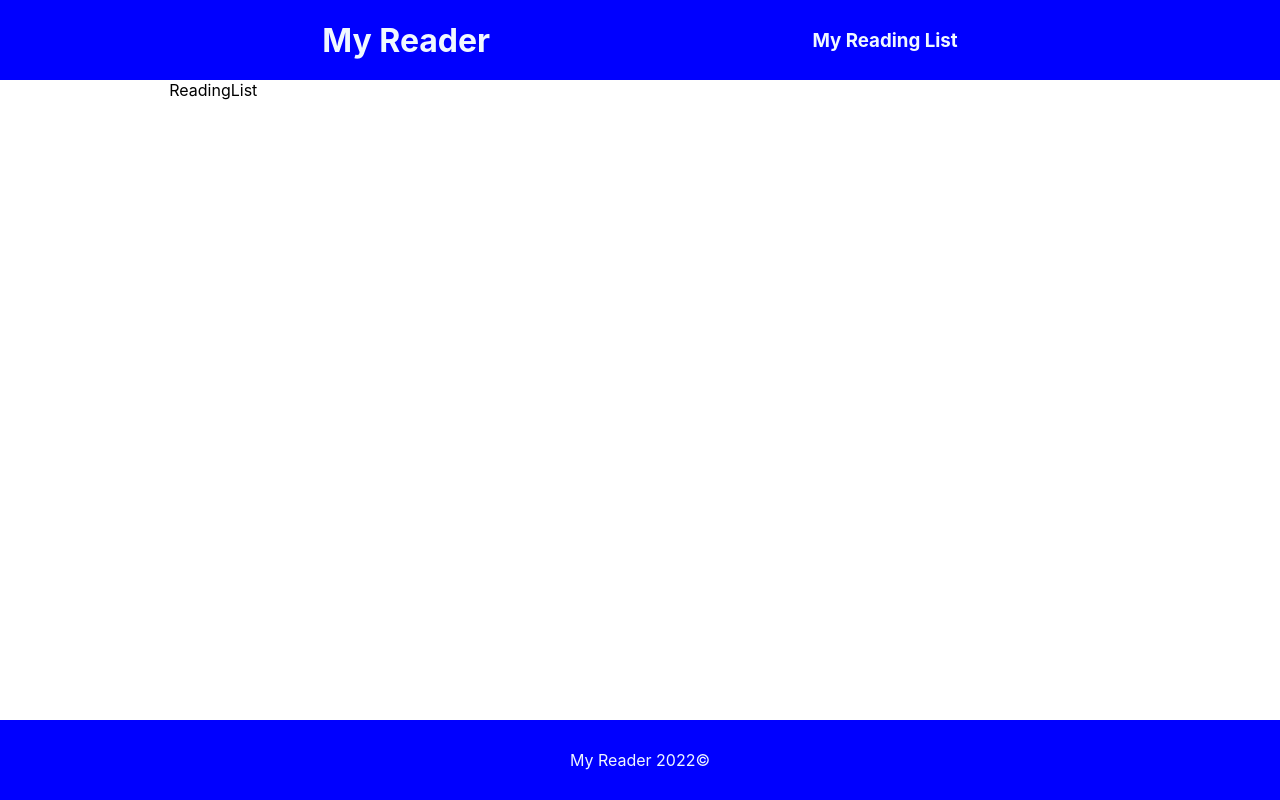
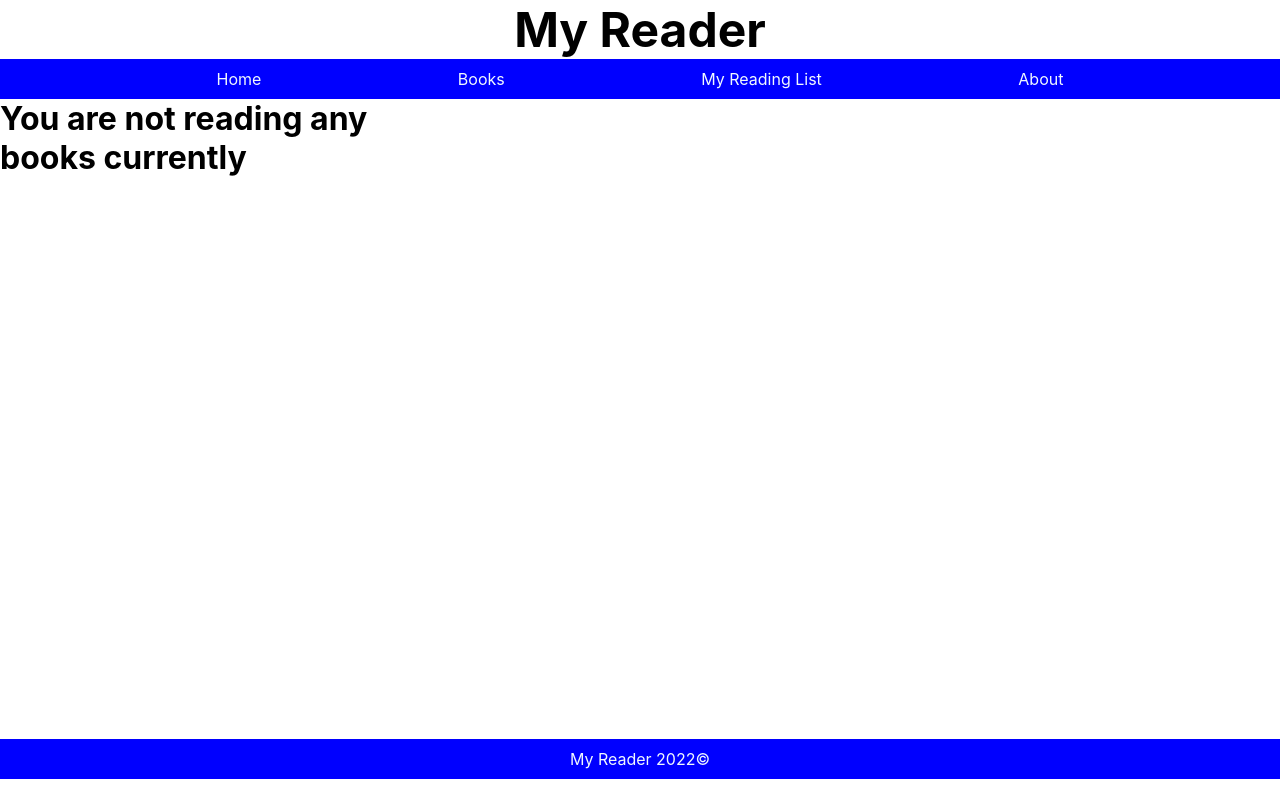
Before and after one commit to kenda-bot/phase-2-Bookreader-project, a React (Create React App) app: page /ReadingList in a window 1280 px wide. Built offline with nearby package versions, Linux system fonts and the light colour scheme.

Commit message:
add & remove from reading list

```diff
--- a/package.json
+++ b/package.json
@@ -6,6 +6,7 @@
     "@testing-library/jest-dom": "^5.16.5",
     "@testing-library/react": "^13.4.0",
     "@testing-library/user-event": "^13.5.0",
+    "axios": "^1.1.0",
     "react": "^18.2.0",
     "react-dom": "^18.2.0",
     "react-router": "^6.4.1",
--- a/src/API.js
+++ b/src/API.js
@@ -1 +1 @@
-export const API_url="https://example-data.draftbit.com/books?_limit=10"
+export const API_URL="https://example-data.draftbit.com/books?_limit=10"
--- a/src/App.css
+++ b/src/App.css
@@ -7,18 +7,27 @@ a{
   color: aliceblue;
   text-decoration: none;
 }
+.header{
+  display: flex;
+  align-items: center;
+  justify-content: center;
+  font-weight:bolder;
+  font-size: x-large;
+
+}
 .navbar {
 width: 100%;
-height: 10vh;
+height: 5vh;
 background:blue;
 color: aliceblue;
 display: flex;
 align-items: center;
 justify-content: space-evenly;
+padding: 20px;
 }
 .footer{
   width: 100%;
-  height: 10vh;
+  height: 5vh;
   background: blue;
   color: aliceblue;
   display: flex;
@@ -47,6 +56,15 @@ justify-content: space-evenly;
   display: grid;
   grid-template-columns: repeat(3,1fr);
   justify-items: center;
+
+}
+.home{
+  min-height: 80vh;
+  width: 100%;
+}
+.about{
+  min-height: 80vh;
+  width: 100%;
 }
 img{
   width: 300px;
--- a/src/App.js
+++ b/src/App.js
@@ -1,19 +1,27 @@
 import './App.css';
-import {Routes, Route} from 'react-router-dom';
+import {Routes, Route, BrowserRouter} from 'react-router-dom';
 import Books from './Components/Books';
 import BookDetails from './Components/BookDetails';
 import NavBar from './Components/NavBar';
 import Footer from './Components/Footer';
 import ReadingList from './Components/ReadingList';
+import Home from './Components/Home';
+import About from './Components/About';
 function App() {
   return (
     <div className="App">
+
       <NavBar/>
       <Routes>
-        <Route path="/"element={<Books />}/>
+
+        <Route path="/"element={<Home/>}/>
+        <Route path ="/books" element={<Books />}/>
         <Route path = "/book/:id" element={<BookDetails />}/>
         <Route path = "/ReadingList" element={<ReadingList />}/>
+        <Route path = "/about" element={<About />}/>
+
       </Routes>
+
       <Footer />
     </div>
   );
--- /dev/null
+++ b/src/Components/About.js
@@ -0,0 +1,9 @@
+import React from 'react'
+import'../App';
+function  About () {
+  return (
+    <div className='about'> About my Reader </div>
+  )
+}
+
+export default  About
--- a/src/Components/BookDetails.js
+++ b/src/Components/BookDetails.js
@@ -1,8 +1,10 @@
 import React from 'react'
 import "../App";
-function BookDetails() {
+
+const BookDetails=()=> {
+
   return (
-    <div>BookDetails</div>
+    <div className='book-details'>BookDetails</div>
   )
 }
 
--- a/src/Components/Books.js
+++ b/src/Components/Books.js
@@ -1,25 +1,55 @@
-import React,{useEffect,useState} from 'react'
+import React,{useEffect,useState} from 'react';
 import "../App";
-import{API_url} from "../API";
-
+import axios from "axios"
+import { API_URL} from '../API';
+import {useAppContext} from "./context/appContext";
+import { useNavigate } from 'react-router-dom';
 const Books=()=> {
   const [books,setBooks] =useState([]);
 
+  const{ReadingList,addToReadingList,removeFromReadingList}=useAppContext();
+
+ console.log("ReadingList are",ReadingList)
+
+ const ReadingListChecker=(id)=> {
+  const boolean=ReadingList.some((book)=>book.id===id);
+  return boolean;
+ }
+
   useEffect(()=>{
-    fetch("https://example-data.draftbit.com/books?_limit=10")
-    .then((response)=>response.json())
-    .then((data)=>setBooks(data))
+    axios
+    .get(API_URL)
+    .then((response)=>{
+      console.log(response.data);
+      setBooks(response.data);
+    })
+    .catch((error)=>console.log(error));
+
    },[]);
+
+
+
 
 
   return (
     <div className='books'>
+
       {books.map((book)=>(
         <div key ={book.id}className="book-list">
           <div><h2>{book.title}</h2></div>
           <div><img src ={book.image_url} alt ="#"/></div>
+
           <div>
-            <button>Add to My Reading List</button>
+            {ReadingListChecker(book.id) ? (
+             <button onClick={()=>removeFromReadingList(book.id)}>
+              Remove From My Reading List
+              </button>
+            ):(
+              <button onClick={()=>addToReadingList(book)}>
+          Add To My Reading List
+          </button>
+          )}
+
             </div>
     </div>
   ))}
--- /dev/null
+++ b/src/Components/Home.js
@@ -0,0 +1,9 @@
+import React from 'react'
+import "../App"
+function Home() {
+  return (
+    <div className='home'>Welcome to my Reader</div>
+  )
+}
+
+export default Home
--- a/src/Components/NavBar.js
+++ b/src/Components/NavBar.js
@@ -1,19 +1,21 @@
 import React from 'react';
 import "../App";
-import{Link} from'react-router-dom';
+import{NavLink} from'react-router-dom';
 
 function NavBar() {
   return (
-    <div className = "navbar">
-    <div>
+    <>
+    <div className='header'>
        <h1> My Reader </h1>
        </div>
-    <div>
-      <Link to= "/ReadingList">
-      <h3>My Reading List</h3>
-      </Link>
+    <div className = "navbar">
+    <NavLink to = "/">Home </NavLink>
+    <NavLink to = "/books"> Books  </NavLink>
+      <NavLink to= "/ReadingList"> My Reading List </NavLink>
+      <NavLink to = "/about"> About</NavLink>
+
        </div>
-    </div>
+       </>
 
   )
 }
--- a/src/Components/ReadingList.js
+++ b/src/Components/ReadingList.js
@@ -1,10 +1,47 @@
 import React from 'react'
 import "../App";
+import {useAppContext} from "./context/appContext";
+
+
 
 function ReadingList() {
-  return (
-    <div className = "reading">ReadingList</div>
-  )
-}
+  const{ReadingList,addToReadingList,removeFromReadingList}=useAppContext();
+
+ console.log("ReadingList are",ReadingList)
+
+ const ReadingListChecker=(id)=> {
+  const boolean=ReadingList.some((book)=>book.id===id);
+  return boolean;
+ };
+
+ return (
+    <div className = "reading">
+      {ReadingList.length > 0 ? (
+        ReadingList.map((book)=>(
+        <div key ={book.id}className="book-list">
+          <div><h2>{book.title}</h2></div>
+          <div><img src ={book.image_url} alt ="#"/></div>
+
+          <div>
+            {ReadingListChecker(book.id) ? (
+             <button onClick={()=>removeFromReadingList(book.id)}>
+              Remove From My Reading List
+              </button>
+            ):(
+              <button onClick={()=>addToReadingList(book)}>
+          Add To My Reading List
+          </button>
+          )}
+
+            </div>
+            </div>
+ ))
+ ):(
+ <h1 className='text'>You are not reading any books currently</h1>
+ ) }
+ </div>
+ )}
+
+
 
 export default ReadingList
--- /dev/null
+++ b/src/Components/context/appContext.js
@@ -0,0 +1,39 @@
+import { createContext, useContext } from "react";
+import { useState} from "react";
+
+const AppContext=createContext(null);
+
+export const useAppContext=()=>{
+    const context=useContext(AppContext);
+
+    if( context === undefined){
+        throw new Error("AppContext must be within the appContextProvider!");
+    }
+    return context;
+}
+
+const AppContextProvider=({children})=>{
+   const [ReadingList,setReadingList]=useState([])
+
+const addToReadingList=(book)=>{
+  const oldReadingList =[...ReadingList];
+  const newReadingList =oldReadingList.concat(book);
+  setReadingList(newReadingList)
+};
+
+const removeFromReadingList=(id)=>{
+     const oldReadingList=[...ReadingList];
+     const newReadingList=oldReadingList.filter((book)=>book.id !== id);
+     setReadingList(newReadingList);
+}
+
+return(
+        <AppContext.Provider
+        value={{ReadingList,addToReadingList,removeFromReadingList}}
+        >
+            {children}
+        </AppContext.Provider>
+    );
+
+    };
+    export default AppContextProvider
--- a/src/index.js
+++ b/src/index.js
@@ -4,11 +4,17 @@ import './index.css';
 import App from './App';
 import reportWebVitals from './reportWebVitals';
 import { BrowserRouter } from 'react-router-dom';
+import AppContextProvider from './Components/context/appContext';
+
+
 const root = ReactDOM.createRoot(document.getElementById('root'));
+
 root.render(
   <React.StrictMode>
     <BrowserRouter>
-    <App />
+    <AppContextProvider>
+        <App />
+    </AppContextProvider>
     </BrowserRouter>
   </React.StrictMode>
 );
```
Also changed, not shown: 1 other file (tests, documents, lock files or other folders).
